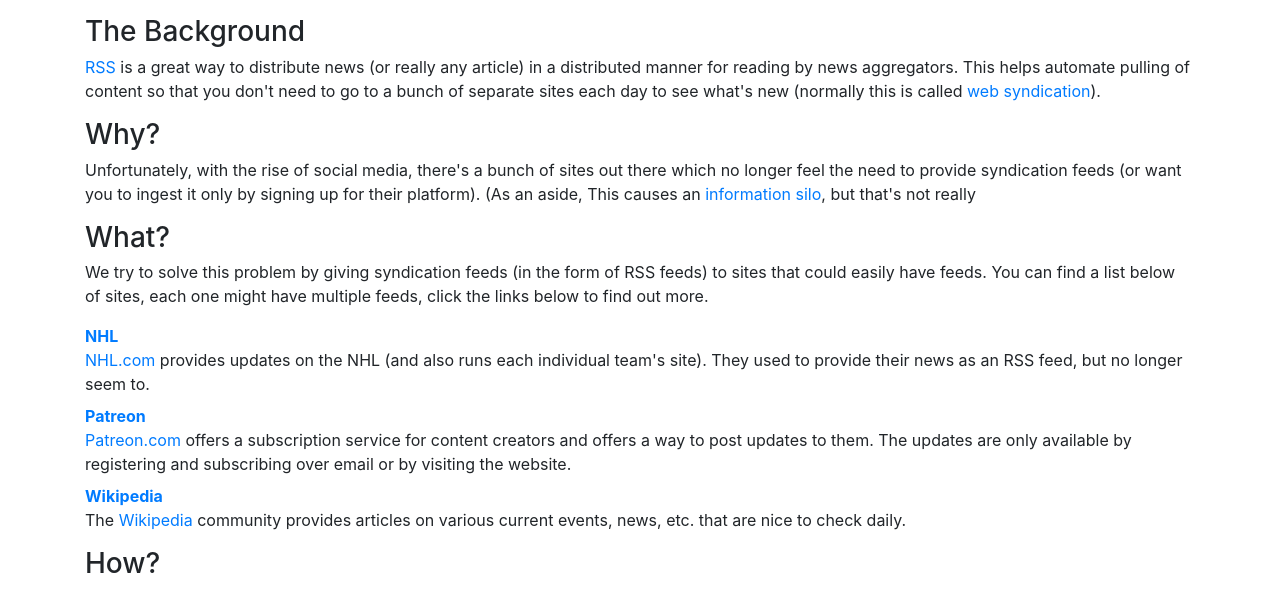
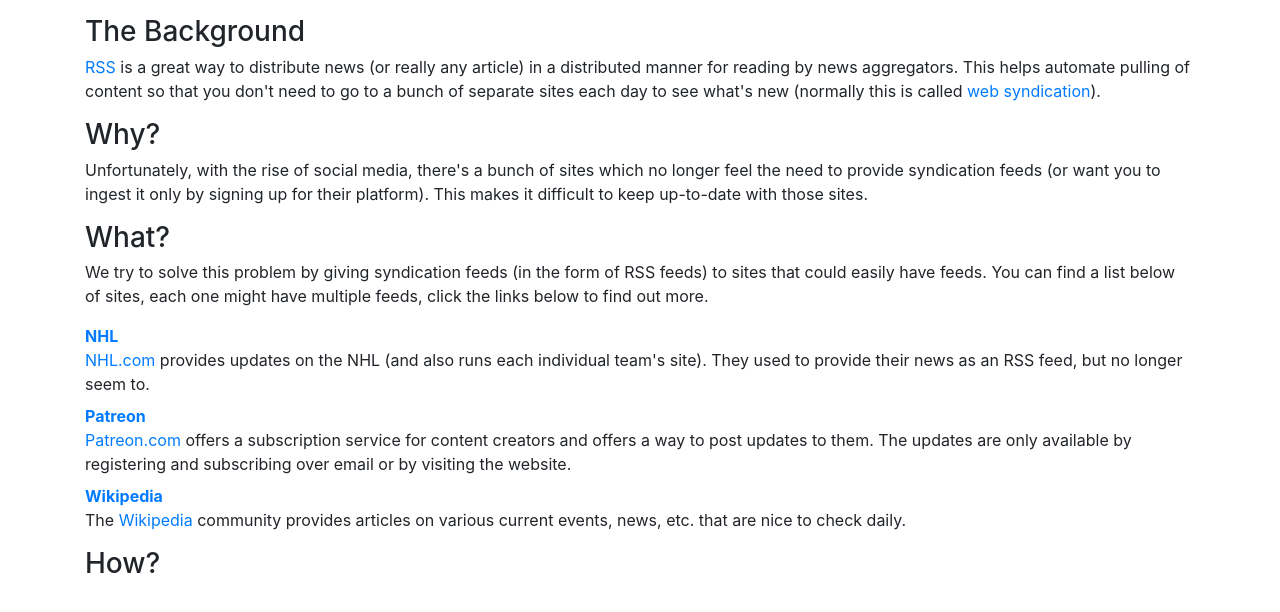
Before and after one commit to clokep/to-rss, a Flask app: page / in a window 1280 px wide. Shown: the part 56-668 px from the top of the page. Run offline with Flask 2, Linux system fonts and the light colour scheme; some libraries are stand-ins or nearby versions.

Commit message:
Remove unfinished sentence.

```diff
--- a/to_rss/templates/index.html
+++ b/to_rss/templates/index.html
@@ -15,11 +15,10 @@
 <p class="lead">
   <h3>Why?</h3>
 
-  Unfortunately, with the rise of social media, there's a bunch of sites out
-  there which no longer feel the need to provide syndication feeds (or want you
-  to ingest it only by signing up for their platform).
-
-  (As an aside, This causes an <a href="https://en.wikipedia.org/wiki/Information_silo">information silo</a>, but that's not really
+  Unfortunately, with the rise of social media, there's a bunch of sites which
+  no longer feel the need to provide syndication feeds (or want you to ingest it
+  only by signing up for their platform). This makes it difficult to keep
+  up-to-date with those sites.
 </p>
 
 <p class="lead">
```
